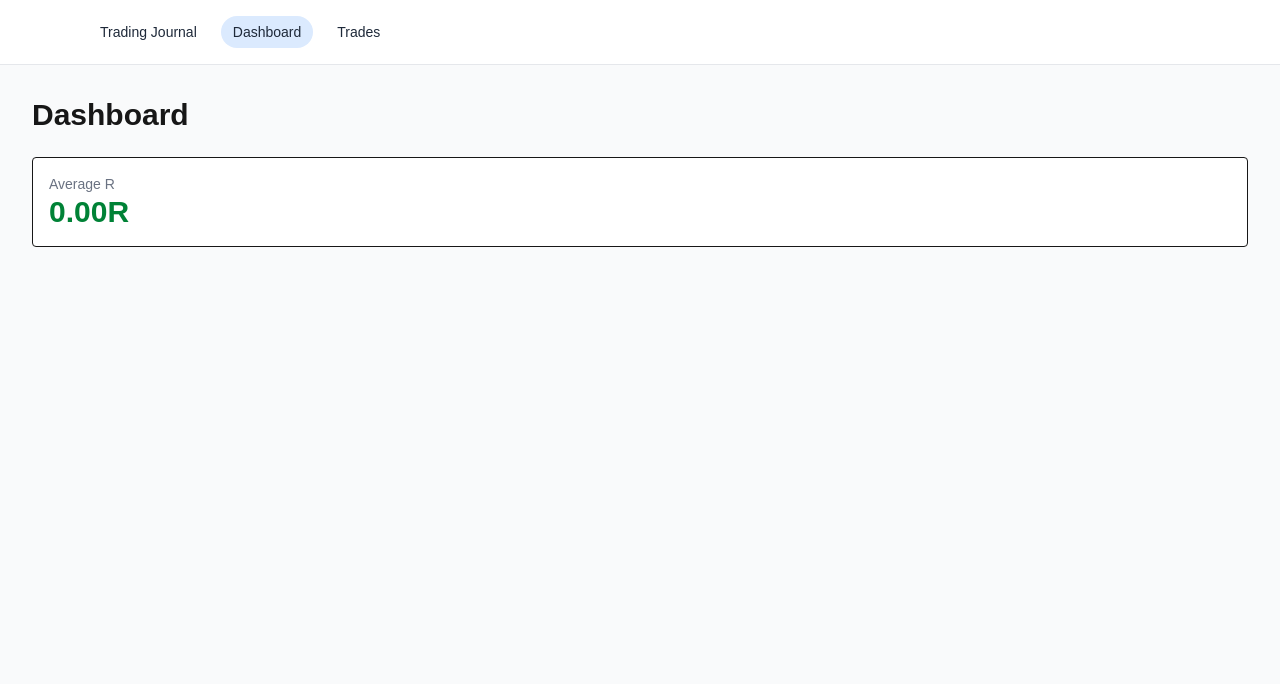
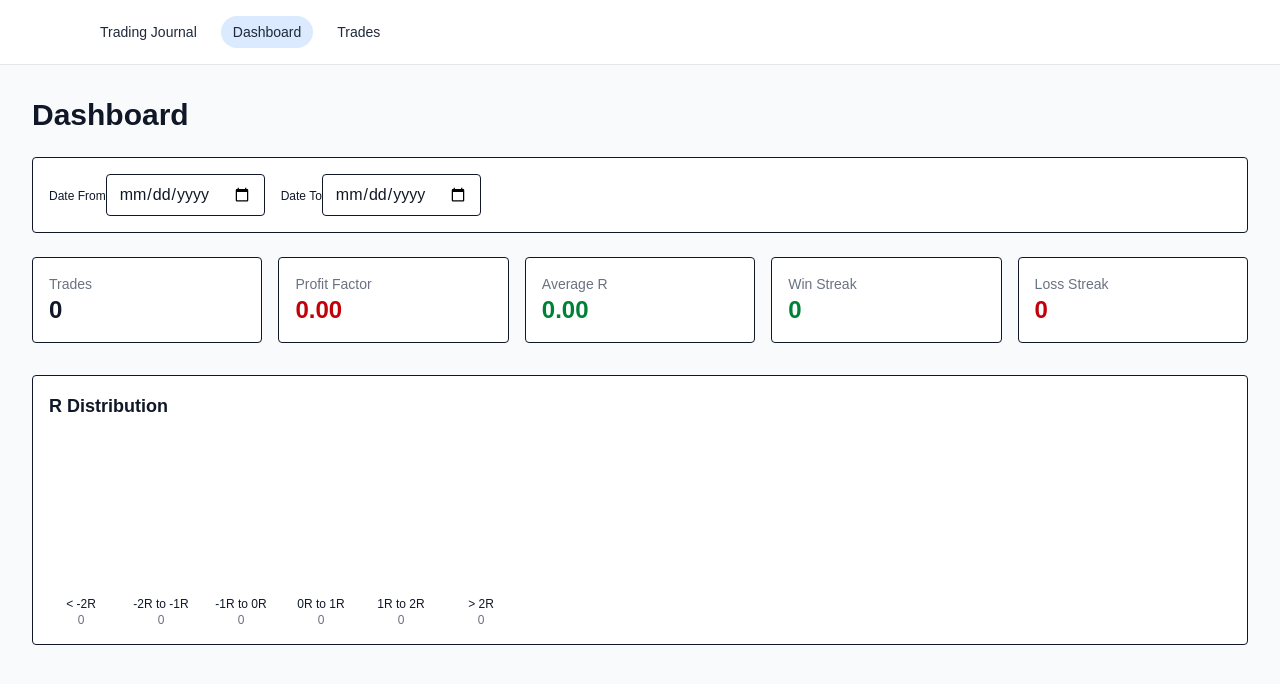
Before and after one commit to jorgemancipe/trading-journal, a Next.js app: page /dashboard in a window 1280 px wide. Shown: the top 684 px of the page. Built offline with nearby package versions, Linux system fonts and the light colour scheme.

Commit message:
Add date filters and enhance metrics calculations

```diff
--- a/app/dashboard/page.tsx
+++ b/app/dashboard/page.tsx
@@ -1,29 +1,212 @@
 "use client";
 
-import { useMemo } from "react";
+import { useMemo, useState } from "react";
 import { useTrades } from "../context/TradesContext";
+
+/* ───────────────── CSV HELPERS ───────────────── */
+
+function timestampString() {
+  const d = new Date();
+  const pad = (n: number) => String(n).padStart(2, "0");
+  return `${d.getFullYear()}-${pad(d.getMonth() + 1)}-${pad(
+    d.getDate()
+  )}_${pad(d.getHours())}-${pad(d.getMinutes())}-${pad(d.getSeconds())}`;
+}
+
+/* ───────────────── METRIC HELPERS ───────────────── */
+
+function calculateMaxDrawdown(trades: { profit: number }[]) {
+  let equity = 0;
+  let peak = 0;
+  let maxDD = 0;
+
+  for (const t of trades) {
+    equity += t.profit;
+    peak = Math.max(peak, equity);
+    maxDD = Math.max(maxDD, peak - equity);
+  }
+
+  return maxDD;
+}
+
+function calculateStreaks(trades: { profit: number }[]) {
+  let win = 0;
+  let loss = 0;
+  let maxWin = 0;
+  let maxLoss = 0;
+
+  for (const t of trades) {
+    if (t.profit > 0) {
+      win++;
+      loss = 0;
+    } else if (t.profit < 0) {
+      loss++;
+      win = 0;
+    } else {
+      win = 0;
+      loss = 0;
+    }
+    maxWin = Math.max(maxWin, win);
+    maxLoss = Math.max(maxLoss, loss);
+  }
+
+  return { maxWin, maxLoss };
+}
+
+function buildRDistribution(rs: number[]) {
+  const buckets = [
+    { label: "< -2R", min: -Infinity, max: -2 },
+    { label: "-2R to -1R", min: -2, max: -1 },
+    { label: "-1R to 0R", min: -1, max: 0 },
+    { label: "0R to 1R", min: 0, max: 1 },
+    { label: "1R to 2R", min: 1, max: 2 },
+    { label: "> 2R", min: 2, max: Infinity },
+  ];
+
+  return buckets.map((b) => ({
+    label: b.label,
+    count: rs.filter((r) => r >= b.min && r < b.max).length,
+  }));
+}
+
+/* ───────────────── COMPONENT ───────────────── */
 
 export default function DashboardPage() {
   const { trades } = useTrades();
 
-  const avgR = useMemo(() => {
-    const valid = trades.filter((t) => t.risk > 0);
-    if (!valid.length) return 0;
-    return (
-      valid.reduce((s, t) => s + t.profit / t.risk, 0) / valid.length
-    );
-  }, [trades]);
+  const [dateFrom, setDateFrom] = useState("");
+  const [dateTo, setDateTo] = useState("");
+
+  const filteredTrades = useMemo(() => {
+    return trades.filter((t) => {
+      if (dateFrom && t.date < dateFrom) return false;
+      if (dateTo && t.date > dateTo) return false;
+      if (t.risk <= 0) return false;
+      return true;
+    });
+  }, [trades, dateFrom, dateTo]);
+
+  const metrics = useMemo(() => {
+    const rs = filteredTrades.map((t) => t.profit / t.risk);
+
+    const wins = filteredTrades.filter((t) => t.profit > 0);
+    const losses = filteredTrades.filter((t) => t.profit < 0);
+
+    const grossProfit = wins.reduce((s, t) => s + t.profit, 0);
+    const grossLoss = Math.abs(losses.reduce((s, t) => s + t.profit, 0));
+
+    const profitFactor =
+      grossLoss === 0
+        ? grossProfit > 0
+          ? Infinity
+          : 0
+        : grossProfit / grossLoss;
+
+    const avgR = rs.length ? rs.reduce((s, r) => s + r, 0) / rs.length : 0;
+
+    return {
+      totalTrades: filteredTrades.length,
+      profitFactor,
+      avgR,
+      largestWin: wins.length ? Math.max(...wins.map((t) => t.profit)) : 0,
+      largestLoss: losses.length ? Math.min(...losses.map((t) => t.profit)) : 0,
+      maxDrawdown: calculateMaxDrawdown(filteredTrades),
+      streaks: calculateStreaks(filteredTrades),
+      rDist: buildRDistribution(rs),
+    };
+  }, [filteredTrades]);
 
   return (
-    <main className="p-8 bg-gray-50 min-h-screen">
+    <main className="min-h-screen bg-gray-50 text-gray-900 p-8">
       <h1 className="text-3xl font-bold mb-6">Dashboard</h1>
 
-      <div className="bg-white p-4 border rounded">
-        <div className="text-sm text-gray-500">Average R</div>
-        <div className={`text-3xl font-bold ${avgR >= 0 ? "text-green-700" : "text-red-700"}`}>
-          {avgR.toFixed(2)}R
+      {/* Filters */}
+      <div className="mb-6 bg-white p-4 border rounded flex gap-4">
+        <div>
+          <label className="text-xs">Date From</label>
+          <input
+            type="date"
+            value={dateFrom}
+            onChange={(e) => setDateFrom(e.target.value)}
+            className="border rounded px-3 py-2"
+          />
+        </div>
+        <div>
+          <label className="text-xs">Date To</label>
+          <input
+            type="date"
+            value={dateTo}
+            onChange={(e) => setDateTo(e.target.value)}
+            className="border rounded px-3 py-2"
+          />
+        </div>
+      </div>
+
+      {/* Metrics */}
+      <div className="grid grid-cols-1 md:grid-cols-5 gap-4 mb-8">
+        <Metric label="Trades" value={metrics.totalTrades} />
+        <Metric
+          label="Profit Factor"
+          value={metrics.profitFactor === Infinity ? "∞" : metrics.profitFactor.toFixed(2)}
+          positive={metrics.profitFactor >= 1}
+          negative={metrics.profitFactor < 1}
+        />
+        <Metric
+          label="Average R"
+          value={metrics.avgR.toFixed(2)}
+          positive={metrics.avgR >= 0}
+          negative={metrics.avgR < 0}
+        />
+        <Metric label="Win Streak" value={metrics.streaks.maxWin} positive />
+        <Metric label="Loss Streak" value={metrics.streaks.maxLoss} negative />
+      </div>
+
+      {/* R Distribution */}
+      <div className="bg-white border rounded p-4">
+        <h2 className="text-lg font-semibold mb-4">R Distribution</h2>
+        <div className="flex items-end gap-4 h-48">
+          {metrics.rDist.map((b) => (
+            <div key={b.label} className="flex flex-col items-center w-16">
+              <div
+                className="bg-blue-600 w-full"
+                style={{
+                  height: `${b.count * 20}px`,
+                  minHeight: b.count > 0 ? 8 : 0,
+                }}
+              />
+              <div className="text-xs mt-2 text-center">{b.label}</div>
+              <div className="text-xs text-gray-500">{b.count}</div>
+            </div>
+          ))}
         </div>
       </div>
     </main>
   );
 }
+
+/* ───────────────── METRIC CARD ───────────────── */
+
+function Metric({
+  label,
+  value,
+  positive,
+  negative,
+}: {
+  label: string;
+  value: string | number;
+  positive?: boolean;
+  negative?: boolean;
+}) {
+  return (
+    <div className="bg-white border rounded p-4">
+      <div className="text-sm text-gray-500">{label}</div>
+      <div
+        className={`text-2xl font-semibold ${
+          positive ? "text-green-700" : negative ? "text-red-700" : ""
+        }`}
+      >
+        {value}
+      </div>
+    </div>
+  );
+}
```
